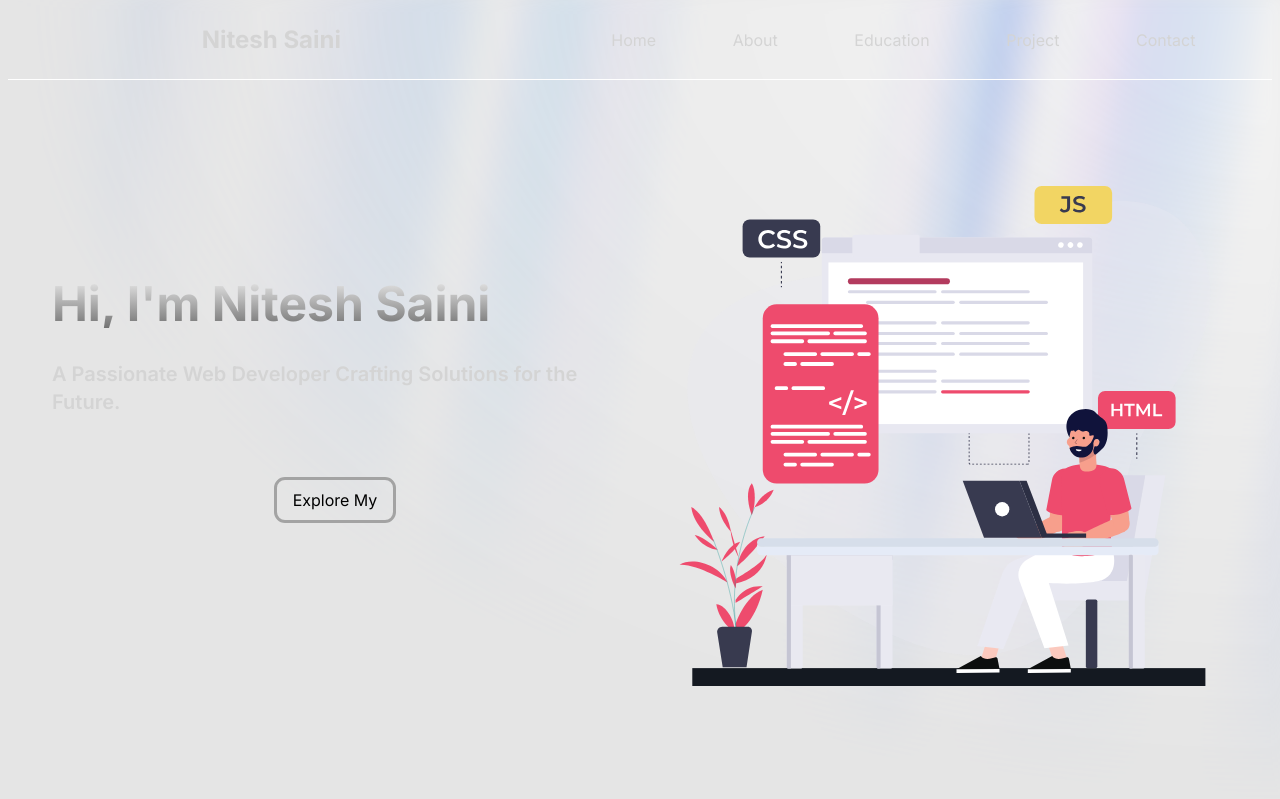
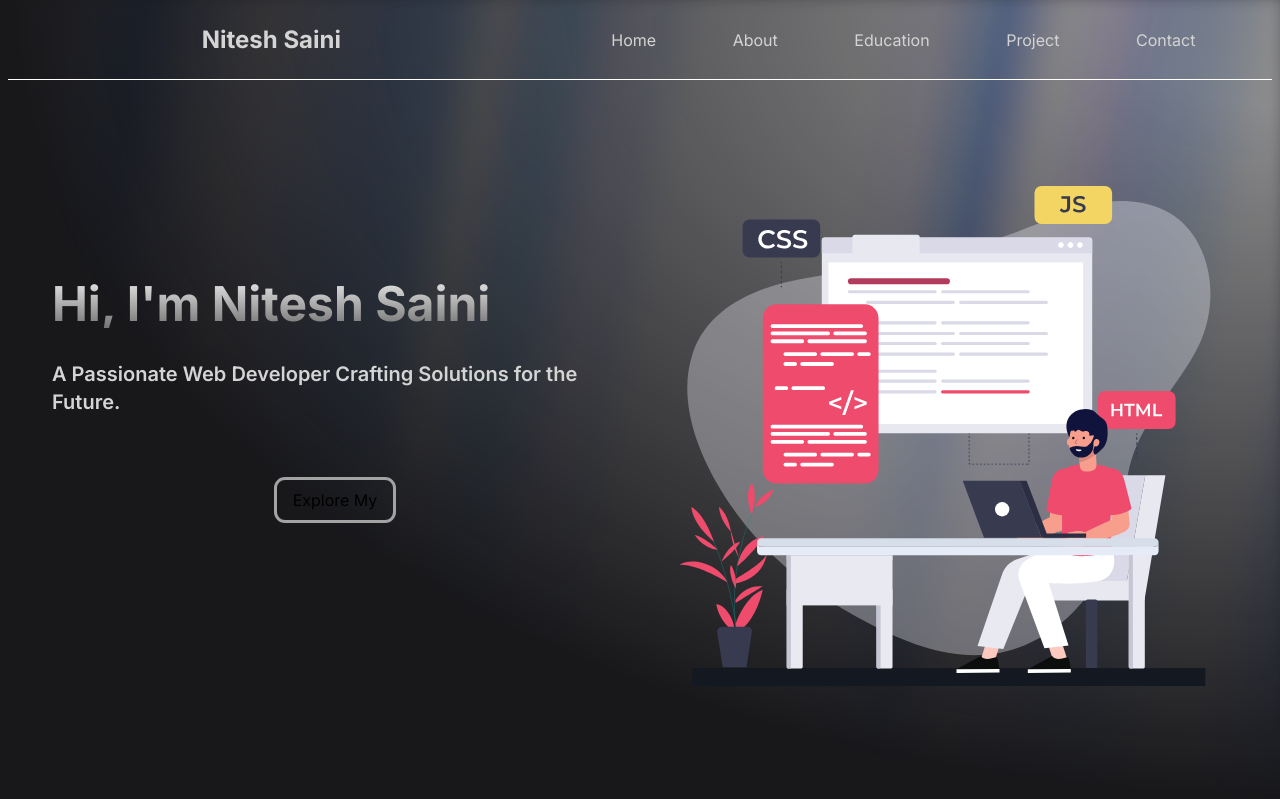
Before and after one commit to niteshsainicoder/portfolio, a Next.js app: page / in a window 1280 px wide. Shown: the top 799 px of the page. Built offline with nearby package versions, Linux system fonts and the light colour scheme.

Commit message:
some css change added

```diff
--- a/src/app/globals.css
+++ b/src/app/globals.css
@@ -32,7 +32,7 @@
 scroll-behavior: smooth;
 }
 body {
-;
+
 
 }
 
--- a/src/components/ui/aurora-background.tsx
+++ b/src/components/ui/aurora-background.tsx
@@ -17,7 +17,7 @@
         <main>
             <div
                 className={cn(
-                    "relative flex flex-col  h-[100vh] min-h-[600px] items-center justify-center bg-neutral-200 dark:bg-zinc-900  text-slate-950 transition-bg",
+                    "relative flex flex-col  h-[100vh] min-h-[600px] items-center justify-center bg-zinc-900  text-slate-950 transition-bg",
                     className
                 )}
                 {...props}
```
